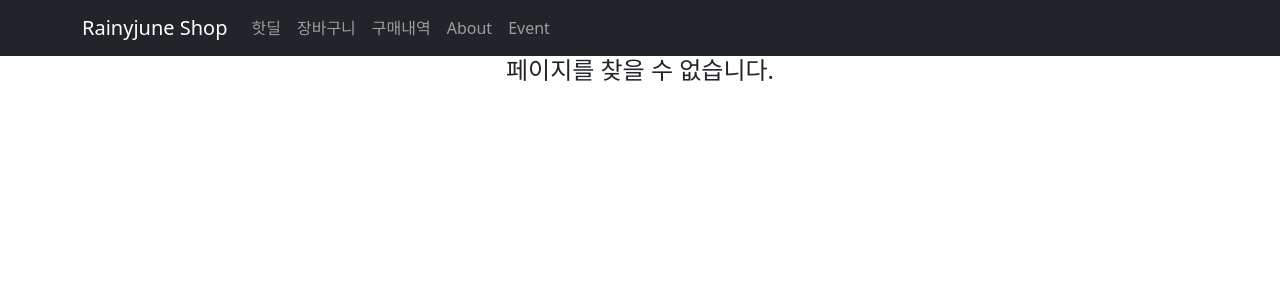
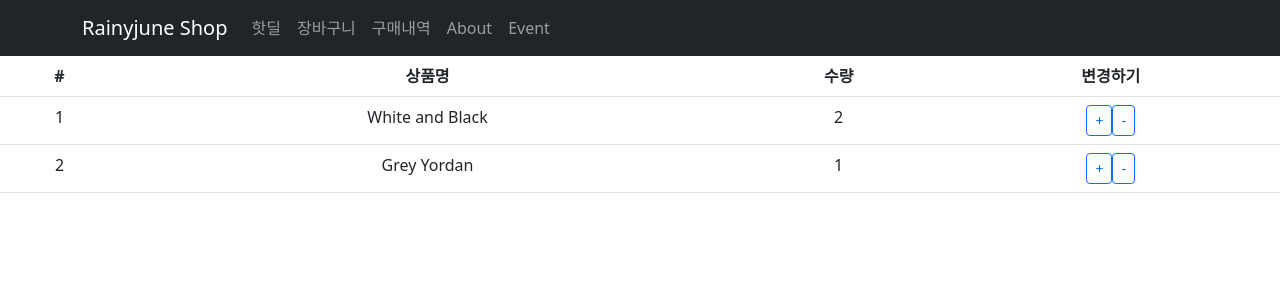
Before and after one commit to Rainyjune-Kr/ReactStudy, a React (Create React App) app in the folder shop/: page /cart in a window 1280 px wide. Shown: the top 300 px of the page. Built offline with nearby package versions, Linux system fonts and the light colour scheme.

Commit message:
State 공유 실습

```diff
--- a/shop/package.json
+++ b/shop/package.json
@@ -3,6 +3,7 @@
   "version": "0.1.0",
   "private": true,
   "dependencies": {
+    "@reduxjs/toolkit": "^1.9.5",
     "@testing-library/jest-dom": "^5.16.5",
     "@testing-library/react": "^13.4.0",
     "@testing-library/user-event": "^13.5.0",
@@ -11,6 +12,7 @@
     "react": "^18.2.0",
     "react-bootstrap": "^2.7.2",
     "react-dom": "^18.2.0",
+    "react-redux": "^8.0.5",
     "react-router-dom": "^6.9.0",
     "react-scripts": "5.0.1",
     "styled-components": "^5.3.9",
--- a/shop/src/App.css
+++ b/shop/src/App.css
@@ -44,11 +44,11 @@
   background-position: center;
 }
 
-.start {
+.fade-in-start {
   opacity: 0;
 }
 
-.end {
+.fade-in-end {
   opacity: 1;
   transition: opacity 0.5s;
 }
--- a/shop/src/App.js
+++ b/shop/src/App.js
@@ -6,21 +6,25 @@ import Navbar from 'react-bootstrap/Navbar';
 import imgSource from './bg.png';
 import Row from 'react-bootstrap/Row';
 import Col from 'react-bootstrap/Col';
-import Card from 'react-bootstrap/Card';
 import data from './data.js';
-import { useState } from 'react';
-import { Routes, Route, Link, useNavigate, Outlet } from 'react-router-dom';
+import {createContext, useState} from 'react';
+import { Routes, Route, useNavigate } from 'react-router-dom';
 import DetailPage from './pages/Detail';
 import NotFoundPage from './pages/404';
 import About from './pages/About';
+import Cart from './pages/Cart';
 import { EventPage, EventOne, EventTwo } from './pages/Event';
 import axios from 'axios';
+
+// context는 state들을 보관함
+export let Context1 = createContext();
 
 function App() {
   let [goods, setGoods] = useState(data);
   let navigate = useNavigate();
   let [goodsInquireCnt, setGoodsInquireCnt] = useState(0);
   let [showLoading, setShowLoading] = useState(false);
+  let [inventory, setInventory] = useState([10, 11, 12])
 
   function InsertGoods(data)
   {
@@ -101,7 +105,9 @@ function App() {
             </Container>
           </>
         } />
-        <Route path='/detail/:id' element={ <DetailPage shoes= { goods }/> }
+        <Route path='/detail/:id' element={
+            <Context1.Provider value={{ inventory, goods }}><DetailPage shoes= { goods }/></Context1.Provider>
+        }
         />
         <Route path='/about' element={ <About/>}>
           <Route path='member' element={ <div>멤버</div> }/>
@@ -111,6 +117,7 @@ function App() {
           <Route path='one' element={ <EventOne/> }/>
           <Route path='two' element={ <EventTwo/> }/>
         </Route>
+        <Route path='/cart' element={ <Cart/>} />
         <Route path='*' element={ <NotFoundPage/> }/>
       </Routes>
     </div>
--- a/shop/src/index.js
+++ b/shop/src/index.js
@@ -4,13 +4,17 @@ import './index.css';
 import App from './App';
 import reportWebVitals from './reportWebVitals';
 import { BrowserRouter } from 'react-router-dom';
+import { Provider } from "react-redux";
+import store from './store.js'
 
 const root = ReactDOM.createRoot(document.getElementById('root'));
 root.render(
   <React.StrictMode>
-    <BrowserRouter>
-    <App />
-    </BrowserRouter>
+    <Provider store={store}>
+      <BrowserRouter>
+        <App/>
+      </BrowserRouter>
+    </Provider>
   </React.StrictMode>
 );
 
--- /dev/null
+++ b/shop/src/pages/Cart.js
@@ -0,0 +1,52 @@
+import { Table } from 'react-bootstrap';
+import { useSelector, useDispatch } from "react-redux";
+import { increaseCount, decreaseCount } from './../store.js'
+function Cart() {
+  return (
+    <div>
+      <Table>
+        <thead>
+        <tr>
+          <th>#</th>
+          <th>상품명</th>
+          <th>수량</th>
+          <th>변경하기</th>
+        </tr>
+        </thead>
+        <tbody>
+          <CartItemRows/>
+        </tbody>
+      </Table>
+    </div>
+  )
+}
+
+function CartItemRows(props) {
+  let cartItems = useSelector((state) => { return state.cartItems });
+  let dispatch = useDispatch();
+  return (
+    <>
+      {
+        cartItems.map(
+          function (x, rowIdx) {
+            return (
+              <tr key={rowIdx}>
+                <td>{rowIdx + 1}</td>
+                <td>{x.name}</td>
+                <td>{x.count}</td>
+                <td>
+                  <button className='btn btn-outline-primary btn-sm' onClick={() => {
+                    dispatch(increaseCount(x.id))
+                  }}>+</button>
+                  <button className='btn btn-outline-primary btn-sm' onClick={() => {
+                    dispatch(decreaseCount(x.id))
+                  }}>-</button>
+                </td>
+              </tr>
+            )
+          })}
+    </>
+  )
+}
+
+export default Cart;
--- a/shop/src/pages/Detail.js
+++ b/shop/src/pages/Detail.js
@@ -1,7 +1,8 @@
-import { Component, useEffect, useState } from "react";
+import {Component, useContext, useEffect, useState} from "react";
 import { useParams } from "react-router-dom";
 import styled from 'styled-components';
 import { Nav } from 'react-bootstrap';
+import { Context1 } from './../App.js';
 
 class DetailPage2 extends Component {
   componentDidMount() {
@@ -21,6 +22,7 @@ function DetailPage (props) {
   let [textVal, setTextVal] = useState("");
   let [alertText, setAlertText] = useState(false);
 
+
   useEffect(() => {
     // Mount/Update시 실행된다.
     setTimeout(() => {
@@ -28,7 +30,7 @@ function DetailPage (props) {
     }, 2000)
 
     setTimeout(() => {
-      setLoadEnd('end');
+      setLoadEnd('fade-in-end');
     }, 100);
 
     return () => {
@@ -68,7 +70,7 @@ function DetailPage (props) {
     );
   else
     return(
-      <div className={`container start ${loadEnd}`}>
+      <div className={`container fade-in-start ${loadEnd}`}>
         {
           alertVisible === true ? <div className="alert alert-warning"> 2초 이내 구매시 할인 </div> : null
         }
@@ -103,7 +105,7 @@ function DetailPage (props) {
         </Nav>
         {/* <TabContent tabIdx={currTab}></TabContent>
         <TabContentSimple tabIdx= {currTab}/> */}
-        <TabContentSimple2 tabIdx={currTab}/>
+        <TabContentSimple2 tabIdx={currTab} shoes={shoes}/>
       </div>
     );
 }
@@ -128,19 +130,20 @@ function TabContentSimple({tabIdx}) {
   }
 }
 
-function TabContentSimple2({tabIdx}) {
+function TabContentSimple2({tabIdx, shoes}) {
   let [fade, setFade] = useState('');
+  let { inventory } = useContext(Context1);
 
   useEffect(() => {
     setTimeout(() => {
-      setFade('end')
+      setFade('fade-in-end')
     }, 10);
     return ()=>{
       setFade('')
     }
   }, [tabIdx])
 
-  return <div className={`start ${fade}`}>{[<div>내용0</div>,<div>내용1</div>,<div>내용2</div>][tabIdx]}
+  return <div className={`fade-in-start ${fade}`}>{[<div>{shoes.title}</div>,<div>{inventory}</div>,<div>내용2</div>][tabIdx]}
   </div>
 }
 
--- /dev/null
+++ b/shop/src/store.js
@@ -0,0 +1,59 @@
+import { configureStore, createSlice } from '@reduxjs/toolkit'
+
+let userName = createSlice({
+  name : 'userName',
+  initialState : 'BaeJunbeom',
+  reducers : {
+    setUserName(state, action) {
+      console.log('old user name : ' + state)
+      let newUserName = action.payload;
+      console.log('new user name : ' + newUserName)
+      return newUserName
+    }
+  }
+})
+
+export let { setUserName } = userName.actions
+
+let inventory = createSlice({
+  name : 'inventory',
+  initialState : [10, 11, 12]
+})
+
+let cartItems = createSlice({
+  name : 'cartItems',
+  initialState : [
+    {id : 0, name : 'White and Black', count : 2},
+    {id : 2, name : 'Grey Yordan', count : 1}
+  ],
+  reducers : {
+    increaseCount(state, action) {
+      let targetItemId = action.payload;
+      let targetItem = state.find(x => x.id === targetItemId);
+
+      if (targetItem != null) {
+        targetItem.count = targetItem.count + 1
+        return state
+      }
+    },
+    decreaseCount(state, action) {
+      let targetItemId = action.payload;
+      let targetItem = state.find(x => x.id === targetItemId);
+
+      if (targetItem != null) {
+        if (targetItem.count != 0) targetItem.count = targetItem.count - 1
+        return state
+      }
+    }
+  }
+})
+
+export let { increaseCount, decreaseCount } = cartItems.actions
+
+export default configureStore({
+  reducer: {
+    userName : userName.reducer,
+    inventory : inventory.reducer,
+    cartItems : cartItems.reducer
+  }
+})
```
Also changed, not shown: 1 other file (tests, documents, lock files or other folders).
